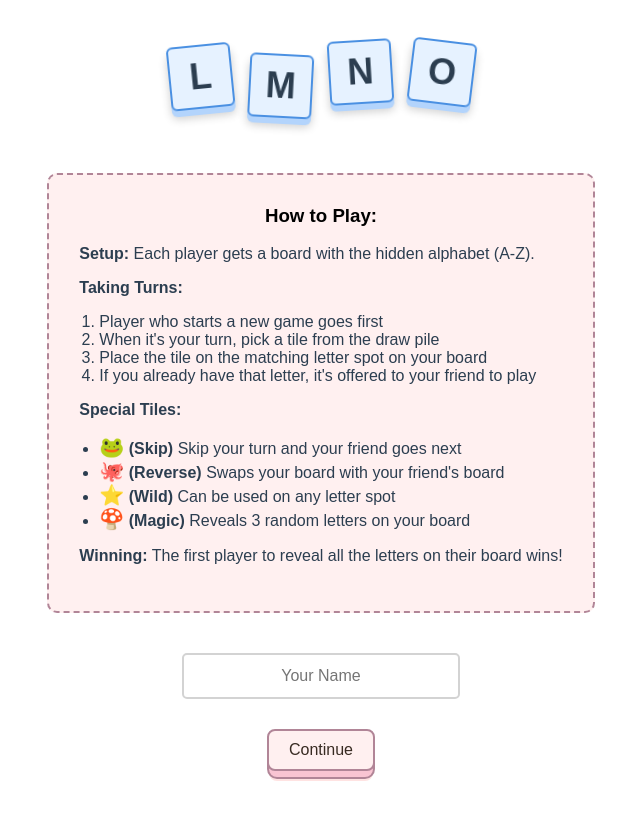
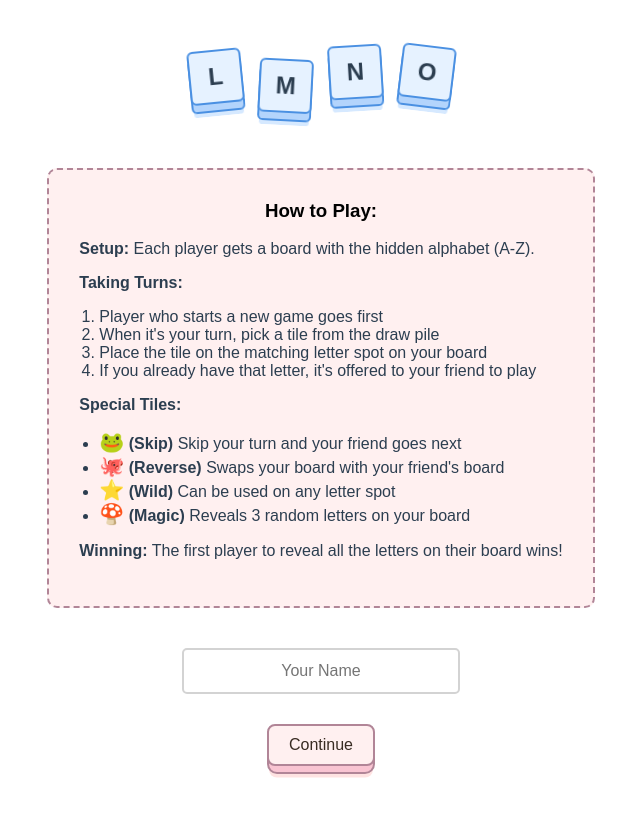
Before and after one commit to kimmielmno/lmno, a website: page index.html in a window 1280 px wide. Shown: the whole page, without its empty margins (319-959 px from the left). Drawn offline with nearby package versions, Linux system fonts and the light colour scheme; no server answers.

Commit message:
Update index.html

```diff
--- a/index.html
+++ b/index.html
@@ -65,7 +65,7 @@
             bottom: 0;
             background: #f9c4d2;
             border-radius: inherit;
-            box-shadow: 0 0 0 2px #b18597, 0 0.25em 0 0 #ffe3e2;
+            box-shadow: 0 0 0 2px #b18597, 0 .350em 0 0 #ffe3e2;
             transform: translate3d(0, 0.5em, -1em);
             transition: transform 150ms cubic-bezier(0, 0, 0.58, 1), box-shadow 150ms cubic-bezier(0, 0, 0.58, 1);
         }
@@ -569,21 +569,37 @@
 }
 
     .title-tile {
-        width: 60px;
-        height: 60px;
+            width: 50px;
+            height: 50px;
             background-color: #e6f2ff;
-        color: #2c3e50;
-        font-size: 36px;
-        font-weight: bold;
             display: flex;
             justify-content: center;
             align-items: center;
+            font-size: 24px;
+            font-weight: bold;
+            color: #2c3e50;
+            border: 2px solid #4a90e2;
+            border-radius: 0.25em;
+            transform-style: preserve-3d;
+            transition: transform 150ms cubic-bezier(0, 0, 0.58, 1), background 150ms cubic-bezier(0, 0, 0.58, 1);
+            position: relative;
             margin: 0 8px;
-        border: 2px solid #4a90e2;
-        border-radius: 6px;
-        box-shadow: 0 6px 0 0 #b3d4fc, 0 8px 10px rgba(0,0,0,0.2);
-        position: relative;
-        transform-style: preserve-3d;
+        }
+
+.title-tile::before {
+            position: absolute;
+            content: "";
+            width: 100%;
+            height: 100%;
+            top: 0;
+            left: 0;
+            right: 0;
+            bottom: 0;
+            background: #b3d4fc;
+            border-radius: 0.15em;
+            box-shadow: 0 0 0 2px #4a90e2, 0 0.250em 0 0 #d6e9ff;
+            transform: translate3d(0, 0.35em, -1em);
+            transition: transform 150ms cubic-bezier(0, 0, 0.58, 1), box-shadow 150ms cubic-bezier(0, 0, 0.58, 1);
         }
 
         .setup-message {
```
Lines whose indentation alone changed are shown as unchanged.
